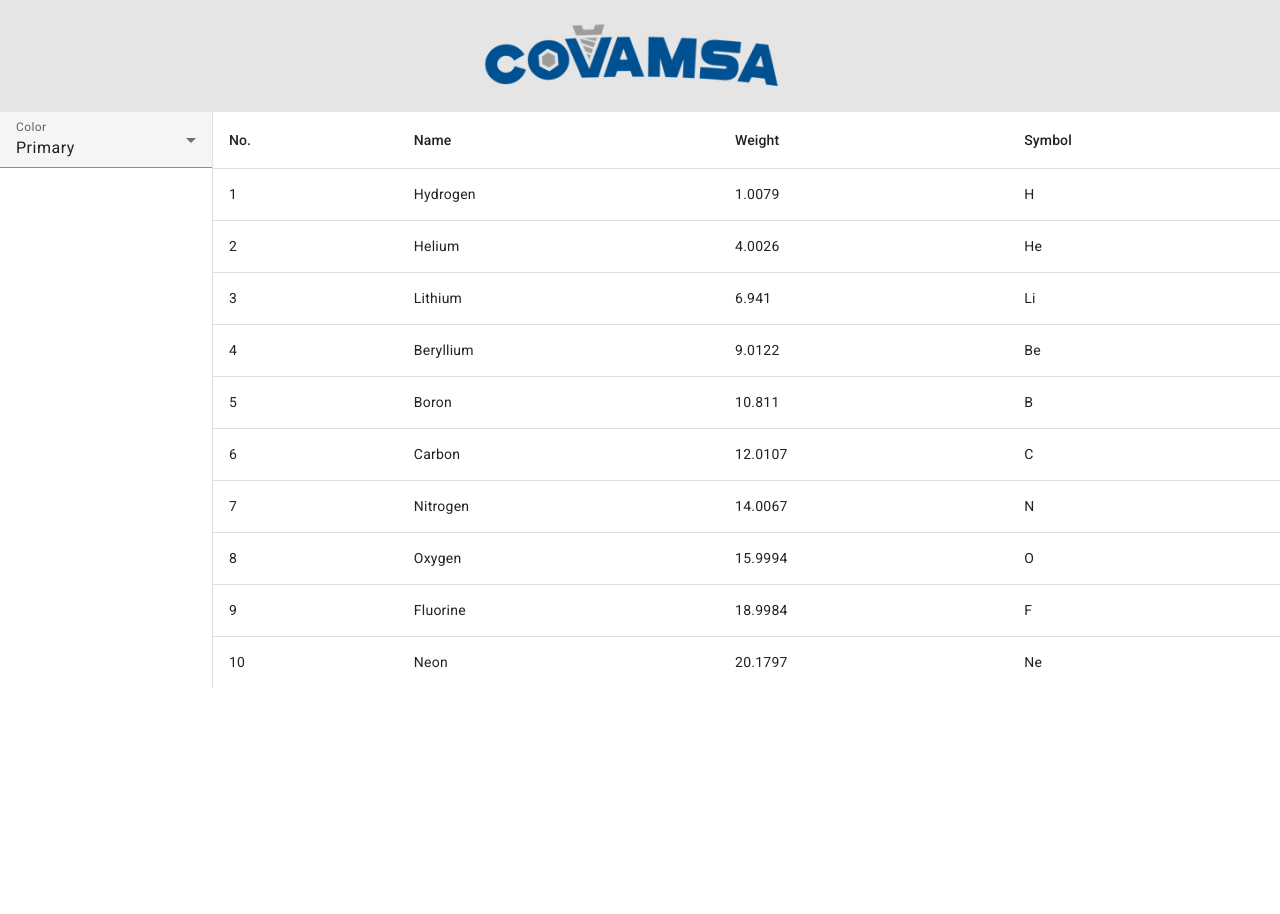
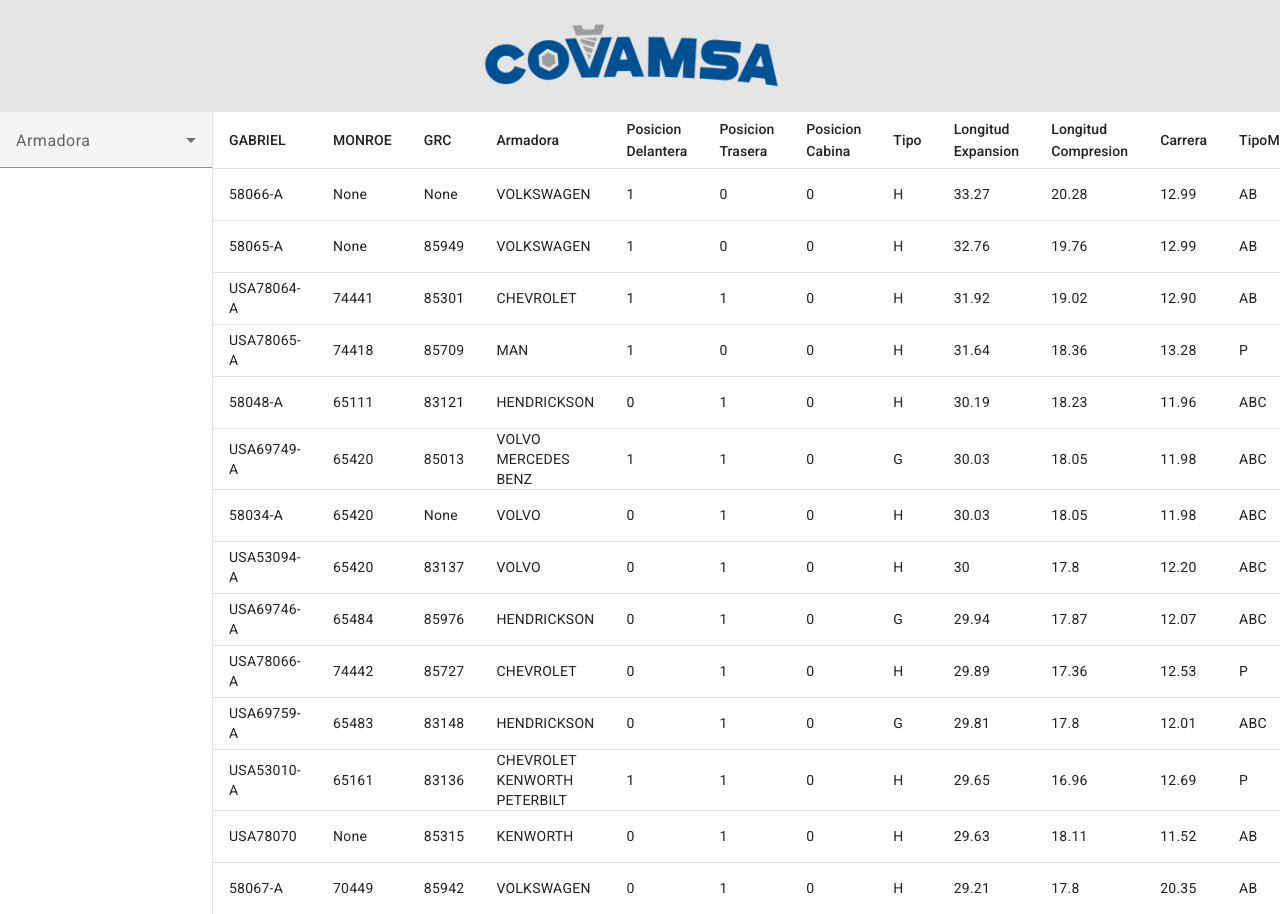
Before and after one commit to MasterAlex7/covamsaSoft, an Angular app in the folder WEB/: page /servicioPesado in a window 1280 px wide. Before the commit the page ends 800 px from the top, so only its background shows below. Built offline with nearby package versions, Linux system fonts and the light colour scheme.

Commit message:
Vista de tabla e inicio de filtro

```diff
--- a/WEB/src/app/components/servicio-pesado/servicio-pesado.component.html
+++ b/WEB/src/app/components/servicio-pesado/servicio-pesado.component.html
@@ -1,39 +1,105 @@
 <mat-drawer-container class="example-container">
   <mat-drawer mode="side" opened>
-    <mat-form-field [color]="colorControl.value!">
-      <mat-label>Color</mat-label>
-      <mat-select [formControl]="colorControl">
-        <mat-option value="primary">Primary</mat-option>
+
+    <mat-form-field>
+      <mat-label>Armadora</mat-label>
+      <mat-select [formControl]="Armadora">
+        <mat-option *ngFor="let opcion of armadoras" [value]="opcion.Armadora">{{ opcion.Armadora }}</mat-option>
       </mat-select>
     </mat-form-field>
+
   </mat-drawer>
   <mat-drawer-content>
     <table mat-table [dataSource]="dataSource" class="mat-elevation-z8">
-      <!--- Note that these columns can be defined in any order.
-                  The actual rendered columns are set as a property on the row definition" -->
 
-      <!-- Position Column -->
-      <ng-container matColumnDef="position">
-        <th mat-header-cell *matHeaderCellDef>No.</th>
-        <td mat-cell *matCellDef="let element">{{ element.position }}</td>
+      <!-- <ng-container matColumnDef="ID">
+        <th mat-header-cell *matHeaderCellDef>ID</th>
+        <td mat-cell *matCellDef="let element">{{ element.ID }}</td>
+      </ng-container> -->
+
+      <ng-container matColumnDef="GABRIEL">
+        <th mat-header-cell *matHeaderCellDef>GABRIEL</th>
+        <td mat-cell *matCellDef="let element">{{ element.GABRIEL }}</td>
       </ng-container>
 
-      <!-- Name Column -->
-      <ng-container matColumnDef="name">
-        <th mat-header-cell *matHeaderCellDef>Name</th>
-        <td mat-cell *matCellDef="let element">{{ element.name }}</td>
+      <ng-container matColumnDef="MONROE">
+        <th mat-header-cell *matHeaderCellDef>MONROE</th>
+        <td mat-cell *matCellDef="let element">{{ element.MONROE }}</td>
       </ng-container>
 
-      <!-- Weight Column -->
-      <ng-container matColumnDef="weight">
-        <th mat-header-cell *matHeaderCellDef>Weight</th>
-        <td mat-cell *matCellDef="let element">{{ element.weight }}</td>
+      <ng-container matColumnDef="GRC">
+        <th mat-header-cell *matHeaderCellDef>GRC</th>
+        <td mat-cell *matCellDef="let element">{{ element.GRC }}</td>
       </ng-container>
 
-      <!-- Symbol Column -->
-      <ng-container matColumnDef="symbol">
-        <th mat-header-cell *matHeaderCellDef>Symbol</th>
-        <td mat-cell *matCellDef="let element">{{ element.symbol }}</td>
+      <ng-container matColumnDef="Armadora">
+        <th mat-header-cell *matHeaderCellDef>Armadora</th>
+        <td mat-cell *matCellDef="let element">{{ element.Armadora }}</td>
+      </ng-container>
+
+      <ng-container matColumnDef="PosicionDel">
+        <th mat-header-cell *matHeaderCellDef>Posicion Delantera</th>
+        <td mat-cell *matCellDef="let element">{{ element.PosicionDel }}</td>
+      </ng-container>
+
+      <ng-container matColumnDef="PosicionTra">
+        <th mat-header-cell *matHeaderCellDef>Posicion Trasera</th>
+        <td mat-cell *matCellDef="let element">{{ element.PosicionTra }}</td>
+      </ng-container>
+
+      <ng-container matColumnDef="PosicionCab">
+        <th mat-header-cell *matHeaderCellDef>Posicion Cabina</th>
+        <td mat-cell *matCellDef="let element">{{ element.PosicionCab }}</td>
+      </ng-container>
+
+      <ng-container matColumnDef="Tipo">
+        <th mat-header-cell *matHeaderCellDef>Tipo</th>
+        <td mat-cell *matCellDef="let element">{{ element.Tipo }}</td>
+      </ng-container>
+
+      <ng-container matColumnDef="LongitudExp">
+        <th mat-header-cell *matHeaderCellDef>Longitud Expansion</th>
+        <td mat-cell *matCellDef="let element">{{ element.LongitudExp }}</td>
+      </ng-container>
+
+      <ng-container matColumnDef="LongitudComp">
+        <th mat-header-cell *matHeaderCellDef>Longitud Compresion</th>
+        <td mat-cell *matCellDef="let element">{{ element.LongitudComp }}</td>
+      </ng-container>
+
+      <ng-container matColumnDef="Carrera">
+        <th mat-header-cell *matHeaderCellDef>Carrera</th>
+        <td mat-cell *matCellDef="let element">{{ element.Carrera }}</td>
+      </ng-container>
+
+      <ng-container matColumnDef="TipoMontajeSup">
+        <th mat-header-cell *matHeaderCellDef>TipoMontajeSup</th>
+        <td mat-cell *matCellDef="let element">{{ element.TipoMontajeSup }}</td>
+      </ng-container>
+
+      <ng-container matColumnDef="DiametroSup">
+        <th mat-header-cell *matHeaderCellDef>DiametroSup</th>
+        <td mat-cell *matCellDef="let element">{{ element.DiametroSup }}</td>
+      </ng-container>
+
+      <ng-container matColumnDef="LongitudSup">
+        <th mat-header-cell *matHeaderCellDef>LongitudSup</th>
+        <td mat-cell *matCellDef="let element">{{ element.LongitudSup }}</td>
+      </ng-container>
+
+      <ng-container matColumnDef="TipoMontajeInf">
+        <th mat-header-cell *matHeaderCellDef>TipoMontajeInf</th>
+        <td mat-cell *matCellDef="let element">{{ element.TipoMontajeInf }}</td>
+      </ng-container>
+
+      <ng-container matColumnDef="DiametroInf">
+        <th mat-header-cell *matHeaderCellDef>DiametroInf</th>
+        <td mat-cell *matCellDef="let element">{{ element.DiametroInf }}</td>
+      </ng-container>
+
+      <ng-container matColumnDef="LongitudInf">
+        <th mat-header-cell *matHeaderCellDef>LongitudInf</th>
+        <td mat-cell *matCellDef="let element">{{ element.LongitudInf }}</td>
       </ng-container>
 
       <tr mat-header-row *matHeaderRowDef="displayedColumns"></tr>
--- a/WEB/src/app/components/servicio-pesado/servicio-pesado.component.ts
+++ b/WEB/src/app/components/servicio-pesado/servicio-pesado.component.ts
@@ -1,10 +1,12 @@
-import { Component } from '@angular/core';
-import {MatSidenavModule} from '@angular/material/sidenav';
-import {MatTableModule} from '@angular/material/table';
-import {FormControl, FormsModule, ReactiveFormsModule} from '@angular/forms';
-import {ThemePalette} from '@angular/material/core';
-import {MatSelectModule} from '@angular/material/select';
-import {MatFormFieldModule} from '@angular/material/form-field';
+import { Component, OnInit } from '@angular/core';
+import { MatSidenavModule } from '@angular/material/sidenav';
+import { MatTableModule } from '@angular/material/table';
+import { FormControl, FormsModule, ReactiveFormsModule } from '@angular/forms';
+import { ThemePalette } from '@angular/material/core';
+import { MatSelectModule } from '@angular/material/select';
+import { MatFormFieldModule } from '@angular/material/form-field';
+import { CommonModule } from '@angular/common';
+import { map } from 'rxjs/operators';
 
 export interface PeriodicElement {
   name: string;
@@ -13,28 +15,371 @@
   symbol: string;
 }
 
+export interface DataExample {
+    ID: number,
+    GABRIEL: string,
+    MONROE: string,
+    GRC: string,
+    Armadora: string,
+    PosicionDel: number,
+    PosicionTra: number,
+    PosicionCab: number,
+    Tipo: string,
+    LongitudExp: string,
+    LongitudComp: string,
+    Carrera: string,
+    TipoMontajeSup: string,
+    DiametroSup: string,
+    LongitudSup: string,
+    TipoMontajeInf: string,
+    DiametroInf: string,
+    LongitudInf: string,
+}
+
+const dataExample: DataExample[] = [
+  {
+    ID: 234,
+    GABRIEL: '58066-A',
+    MONROE: "None",
+    GRC: "None",
+    Armadora: 'VOLKSWAGEN',
+    PosicionDel: 1,
+    PosicionTra: 0,
+    PosicionCab: 0,
+    Tipo: 'H',
+    LongitudExp: '33.27',
+    LongitudComp: '20.28',
+    Carrera: '12.99',
+    TipoMontajeSup: 'AB',
+    DiametroSup: '1',
+    LongitudSup: '1.97',
+    TipoMontajeInf: 'AB',
+    DiametroInf: '1',
+    LongitudInf: '1.97',
+  },
+  {
+    ID: 235,
+    GABRIEL: '58065-A',
+    MONROE: "None",
+    GRC: '85949',
+    Armadora: 'VOLKSWAGEN',
+    PosicionDel: 1,
+    PosicionTra: 0,
+    PosicionCab: 0,
+    Tipo: 'H',
+    LongitudExp: '32.76',
+    LongitudComp: '19.76',
+    Carrera: '12.99',
+    TipoMontajeSup: 'AB',
+    DiametroSup: '1',
+    LongitudSup: '2',
+    TipoMontajeInf: 'AB',
+    DiametroInf: '1',
+    LongitudInf: '2',
+  },
+  {
+    ID: 236,
+    GABRIEL: 'USA78064-A',
+    MONROE: '74441',
+    GRC: '85301',
+    Armadora: 'CHEVROLET',
+    PosicionDel: 1,
+    PosicionTra: 1,
+    PosicionCab: 0,
+    Tipo: 'H',
+    LongitudExp: '31.92',
+    LongitudComp: '19.02',
+    Carrera: '12.90',
+    TipoMontajeSup: 'AB',
+    DiametroSup: '1',
+    LongitudSup: '1.97',
+    TipoMontajeInf: 'AB',
+    DiametroInf: '1',
+    LongitudInf: '1.97',
+  },
+  {
+    ID: 237,
+    GABRIEL: 'USA78065-A',
+    MONROE: '74418',
+    GRC: '85709',
+    Armadora: 'MAN',
+    PosicionDel: 1,
+    PosicionTra: 0,
+    PosicionCab: 0,
+    Tipo: 'H',
+    LongitudExp: '31.64',
+    LongitudComp: '18.36',
+    Carrera: '13.28',
+    TipoMontajeSup: 'P',
+    DiametroSup: '** 5/8"-18',
+    LongitudSup: '3.15',
+    TipoMontajeInf: 'P',
+    DiametroInf: '** 5/8"-18',
+    LongitudInf: '3.15',
+  },
+  {
+    ID: 238,
+    GABRIEL: '58048-A',
+    MONROE: '65111',
+    GRC: '83121',
+    Armadora: 'HENDRICKSON',
+    PosicionDel: 0,
+    PosicionTra: 1,
+    PosicionCab: 0,
+    Tipo: 'H',
+    LongitudExp: '30.19',
+    LongitudComp: '18.23',
+    Carrera: '11.96',
+    TipoMontajeSup: 'ABC',
+    DiametroSup: '0.75',
+    LongitudSup: '1.76',
+    TipoMontajeInf: 'ABC',
+    DiametroInf: '0.75',
+    LongitudInf: '1.76',
+  },
+  {
+    ID: 239,
+    GABRIEL: 'USA69749-A',
+    MONROE: '65420',
+    GRC: '85013',
+    Armadora: 'VOLVO\nMERCEDES BENZ',
+    PosicionDel: 1,
+    PosicionTra: 1,
+    PosicionCab: 0,
+    Tipo: 'G',
+    LongitudExp: '30.03',
+    LongitudComp: '18.05',
+    Carrera: '11.98',
+    TipoMontajeSup: 'ABC',
+    DiametroSup: '0.75',
+    LongitudSup: '1.76',
+    TipoMontajeInf: 'ABC',
+    DiametroInf: '0.75',
+    LongitudInf: '1.76',
+  },
+  {
+    ID: 240,
+    GABRIEL: '58034-A',
+    MONROE: '65420',
+    GRC: "None",
+    Armadora: 'VOLVO',
+    PosicionDel: 0,
+    PosicionTra: 1,
+    PosicionCab: 0,
+    Tipo: 'H',
+    LongitudExp: '30.03',
+    LongitudComp: '18.05',
+    Carrera: '11.98',
+    TipoMontajeSup: 'ABC',
+    DiametroSup: '0.75',
+    LongitudSup: '1.76',
+    TipoMontajeInf: 'ABC',
+    DiametroInf: '0.75',
+    LongitudInf: '1.76',
+  },
+  {
+    ID: 241,
+    GABRIEL: 'USA53094-A',
+    MONROE: '65420',
+    GRC: '83137',
+    Armadora: 'VOLVO',
+    PosicionDel: 0,
+    PosicionTra: 1,
+    PosicionCab: 0,
+    Tipo: 'H',
+    LongitudExp: '30',
+    LongitudComp: '17.8',
+    Carrera: '12.20',
+    TipoMontajeSup: 'ABC',
+    DiametroSup: '0.75',
+    LongitudSup: '1.76',
+    TipoMontajeInf: 'ABC',
+    DiametroInf: '0.75',
+    LongitudInf: '1.76',
+  },
+  {
+    ID: 242,
+    GABRIEL: 'USA69746-A',
+    MONROE: '65484',
+    GRC: '85976',
+    Armadora: 'HENDRICKSON',
+    PosicionDel: 0,
+    PosicionTra: 1,
+    PosicionCab: 0,
+    Tipo: 'G',
+    LongitudExp: '29.94',
+    LongitudComp: '17.87',
+    Carrera: '12.07',
+    TipoMontajeSup: 'ABC',
+    DiametroSup: '0.75',
+    LongitudSup: '1.76',
+    TipoMontajeInf: 'ABC',
+    DiametroInf: '0.75',
+    LongitudInf: '1.76',
+  },
+  {
+    ID: 243,
+    GABRIEL: 'USA78066-A',
+    MONROE: '74442',
+    GRC: '85727',
+    Armadora: 'CHEVROLET',
+    PosicionDel: 0,
+    PosicionTra: 1,
+    PosicionCab: 0,
+    Tipo: 'H',
+    LongitudExp: '29.89',
+    LongitudComp: '17.36',
+    Carrera: '12.53',
+    TipoMontajeSup: 'P',
+    DiametroSup: '** 5/8"-18',
+    LongitudSup: '3.15',
+    TipoMontajeInf: 'P',
+    DiametroInf: '** 5/8"-18',
+    LongitudInf: '3.15',
+  },
+  {
+    ID: 244,
+    GABRIEL: 'USA69759-A',
+    MONROE: '65483',
+    GRC: '83148',
+    Armadora: 'HENDRICKSON',
+    PosicionDel: 0,
+    PosicionTra: 1,
+    PosicionCab: 0,
+    Tipo: 'G',
+    LongitudExp: '29.81',
+    LongitudComp: '17.8',
+    Carrera: '12.01',
+    TipoMontajeSup: 'ABC',
+    DiametroSup: '0.8',
+    LongitudSup: '1.76',
+    TipoMontajeInf: 'ABC',
+    DiametroInf: '0.8',
+    LongitudInf: '1.76',
+  },
+  {
+    ID: 245,
+    GABRIEL: 'USA53010-A',
+    MONROE: '65161',
+    GRC: '83136',
+    Armadora: 'CHEVROLET\nKENWORTH\nPETERBILT',
+    PosicionDel: 1,
+    PosicionTra: 1,
+    PosicionCab: 0,
+    Tipo: 'H',
+    LongitudExp: '29.65',
+    LongitudComp: '16.96',
+    Carrera: '12.69',
+    TipoMontajeSup: 'P',
+    DiametroSup: '** M16 x 1.5',
+    LongitudSup: "None",
+    TipoMontajeInf: 'P',
+    DiametroInf: '** M16 x 1.5',
+    LongitudInf: "None",
+  },
+  {
+    ID: 246,
+    GABRIEL: 'USA78070',
+    MONROE: "None",
+    GRC: '85315',
+    Armadora: 'KENWORTH',
+    PosicionDel: 0,
+    PosicionTra: 1,
+    PosicionCab: 0,
+    Tipo: 'H',
+    LongitudExp: '29.63',
+    LongitudComp: '18.11',
+    Carrera: '11.52',
+    TipoMontajeSup: 'AB',
+    DiametroSup: '1',
+    LongitudSup: '1.97',
+    TipoMontajeInf: 'AB',
+    DiametroInf: '1',
+    LongitudInf: '1.97',
+  },
+  {
+    ID: 247,
+    GABRIEL: '58067-A',
+    MONROE: '70449',
+    GRC: '85942',
+    Armadora: 'VOLKSWAGEN',
+    PosicionDel: 0,
+    PosicionTra: 1,
+    PosicionCab: 0,
+    Tipo: 'H',
+    LongitudExp: '29.21',
+    LongitudComp: '17.8',
+    Carrera: '20.35',
+    TipoMontajeSup: 'AB',
+    DiametroSup: '1',
+    LongitudSup: '2',
+    TipoMontajeInf: 'AB',
+    DiametroInf: '1',
+    LongitudInf: '2',
+  }
+];
+
 const ELEMENT_DATA: PeriodicElement[] = [
-  {position: 1, name: 'Hydrogen', weight: 1.0079, symbol: 'H'},
-  {position: 2, name: 'Helium', weight: 4.0026, symbol: 'He'},
-  {position: 3, name: 'Lithium', weight: 6.941, symbol: 'Li'},
-  {position: 4, name: 'Beryllium', weight: 9.0122, symbol: 'Be'},
-  {position: 5, name: 'Boron', weight: 10.811, symbol: 'B'},
-  {position: 6, name: 'Carbon', weight: 12.0107, symbol: 'C'},
-  {position: 7, name: 'Nitrogen', weight: 14.0067, symbol: 'N'},
-  {position: 8, name: 'Oxygen', weight: 15.9994, symbol: 'O'},
-  {position: 9, name: 'Fluorine', weight: 18.9984, symbol: 'F'},
-  {position: 10, name: 'Neon', weight: 20.1797, symbol: 'Ne'},
+  { position: 1, name: 'Hydrogen', weight: 1.0079, symbol: 'H' },
+  { position: 2, name: 'Helium', weight: 4.0026, symbol: 'He' },
+  { position: 3, name: 'Lithium', weight: 6.941, symbol: 'Li' },
+  { position: 4, name: 'Beryllium', weight: 9.0122, symbol: 'Be' },
+  { position: 5, name: 'Boron', weight: 10.811, symbol: 'B' },
+  { position: 6, name: 'Carbon', weight: 12.0107, symbol: 'C' },
+  { position: 7, name: 'Nitrogen', weight: 14.0067, symbol: 'N' },
+  { position: 8, name: 'Oxygen', weight: 15.9994, symbol: 'O' },
+  { position: 9, name: 'Fluorine', weight: 18.9984, symbol: 'F' },
+  { position: 10, name: 'Neon', weight: 20.1797, symbol: 'Ne' },
 ];
 
 @Component({
   selector: 'app-servicio-pesado',
   standalone: true,
-  imports: [MatSidenavModule,MatTableModule,MatFormFieldModule, MatSelectModule, FormsModule, ReactiveFormsModule],
+  imports: [
+    MatSidenavModule,
+    MatTableModule,
+    MatFormFieldModule,
+    MatSelectModule,
+    FormsModule,
+    ReactiveFormsModule,
+    CommonModule,
+  ],
   templateUrl: './servicio-pesado.component.html',
-  styleUrl: './servicio-pesado.component.css'
+  styleUrl: './servicio-pesado.component.css',
 })
-export class ServicioPesadoComponent {
-  displayedColumns: string[] = ['position', 'name', 'weight', 'symbol'];
-  dataSource = ELEMENT_DATA;
-  colorControl = new FormControl('primary' as ThemePalette);
+
+export class ServicioPesadoComponent implements OnInit{
+  ngOnInit(): void {
+    const armadorasUnicas= this.getArmadorasUnicas(dataExample);
+
+    this.Armadora.setValue(armadorasUnicas[0])
+  }
+
+  displayedColumns: string[] = [
+    /* 'ID', */
+    'GABRIEL',
+    'MONROE',
+    'GRC',
+    'Armadora',
+    'PosicionDel',
+    'PosicionTra',
+    'PosicionCab',
+    'Tipo',
+    'LongitudExp',
+    'LongitudComp',
+    'Carrera',
+    'TipoMontajeSup',
+    'DiametroSup',
+    'LongitudSup',
+    'TipoMontajeInf',
+    'DiametroInf',
+    'LongitudInf'];
+  dataSource = dataExample;
+  Armadora = new FormControl('');
+
+  getArmadorasUnicas(data: DataExample[]): string[] {
+    const armadoras = data.map(item => item.Armadora);
+    return armadoras.filter((value, index, self) => self.indexOf(value) === index);
+  }
+
 }
```
Also changed, not shown: 1 other file (tests, documents, lock files or other folders).
